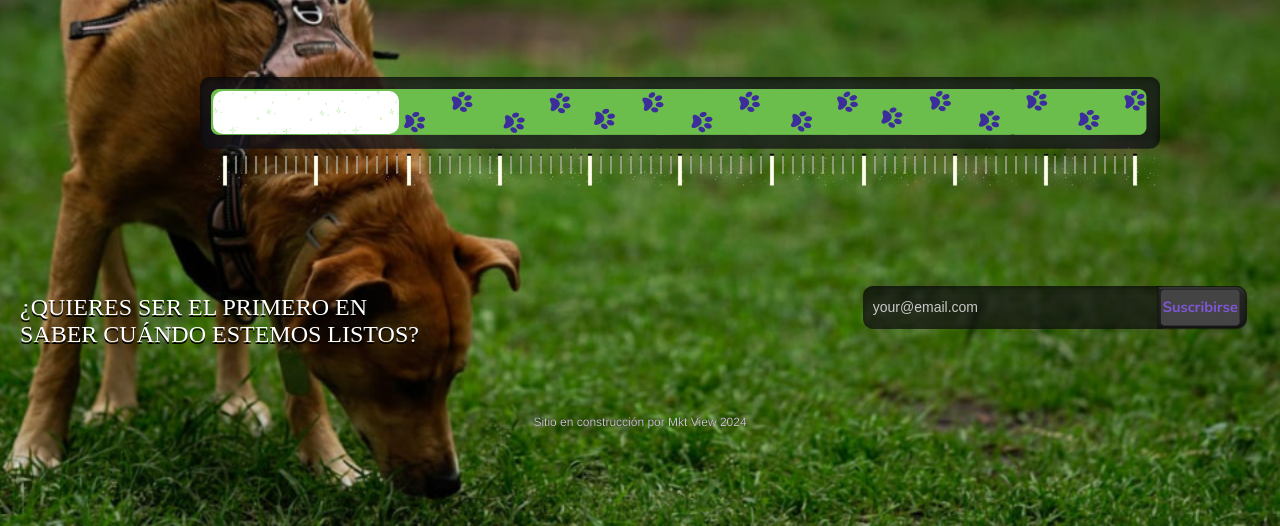
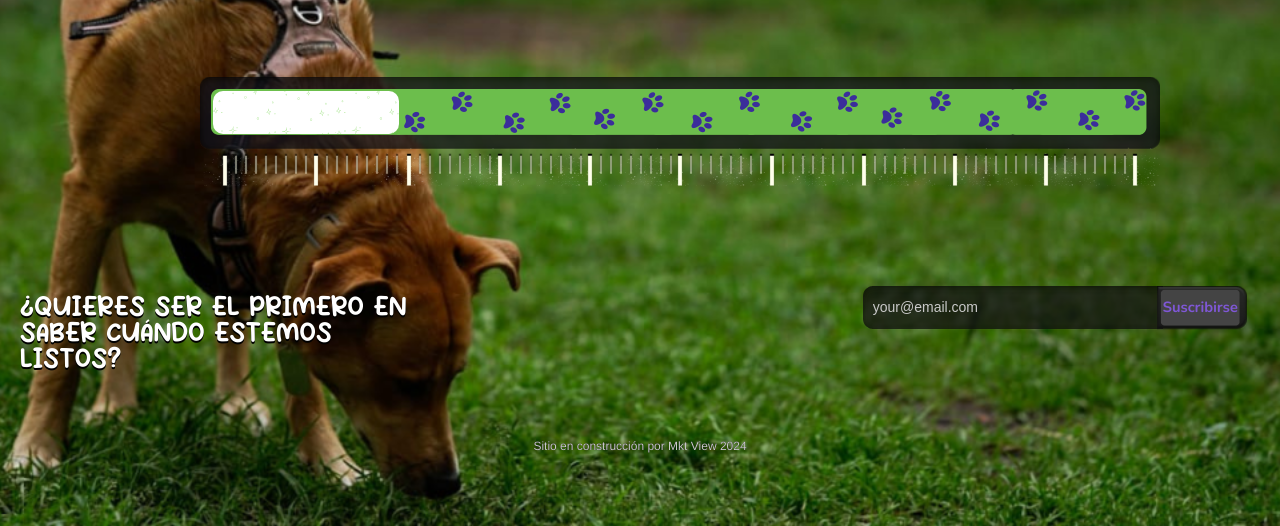
Before and after one commit to fer-OA/adiestra-progress-bar, a plain HTML site: page index.html in a window 1280 px wide. Shown: the part 274-800 px from the top of the page. Drawn offline with nearby package versions, Linux system fonts and the light colour scheme; a web font is replaced by a local one.

Commit message:
Update style.css

```diff
--- a/style.css
+++ b/style.css
@@ -60,7 +60,7 @@ a{ color: #77dff1; text-decoration: none;}
 		h2 {
 		text-transform: uppercase;
 		color: #ffffff;
-		font-family: LeagueGothicRegular;
+		font-family: BodoAmat;
 		font-size: 24px;
 		font-weight: lighter;
 		text-shadow: 0px 2px 0px #000;
```
